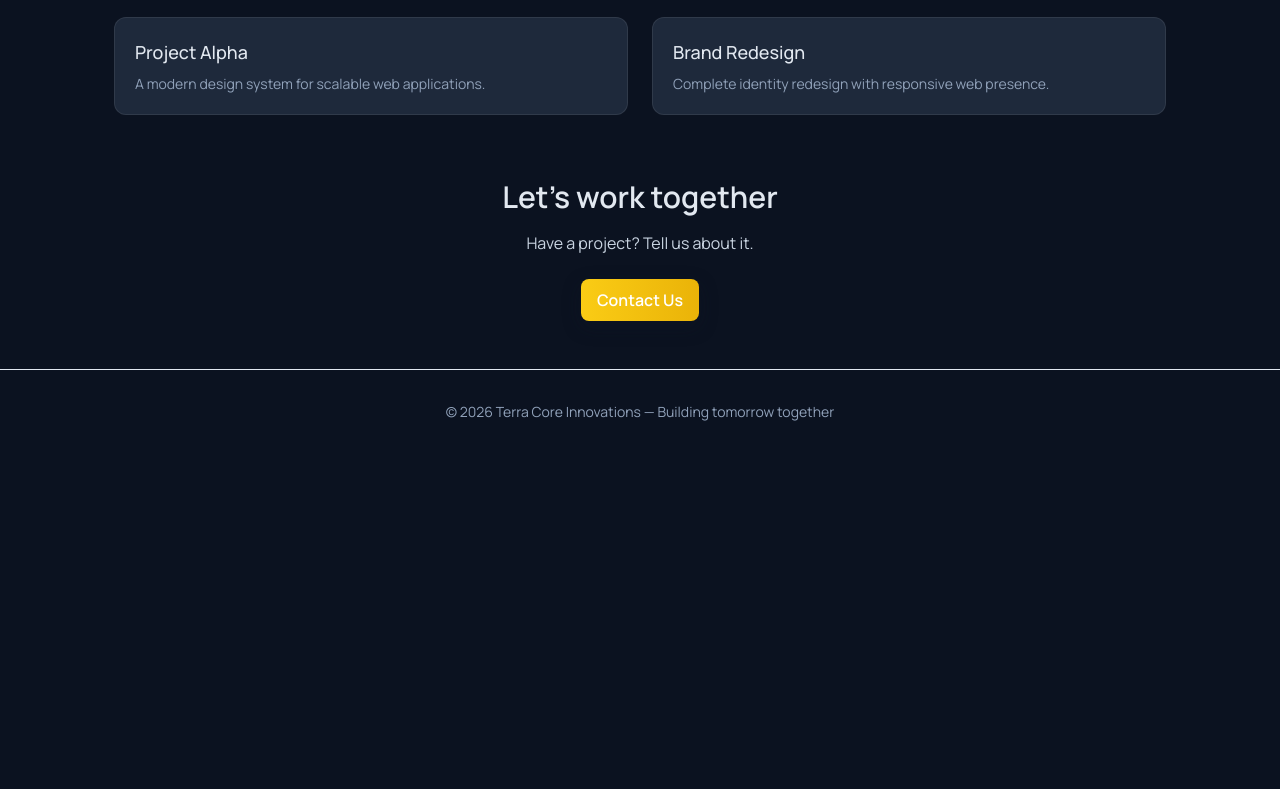
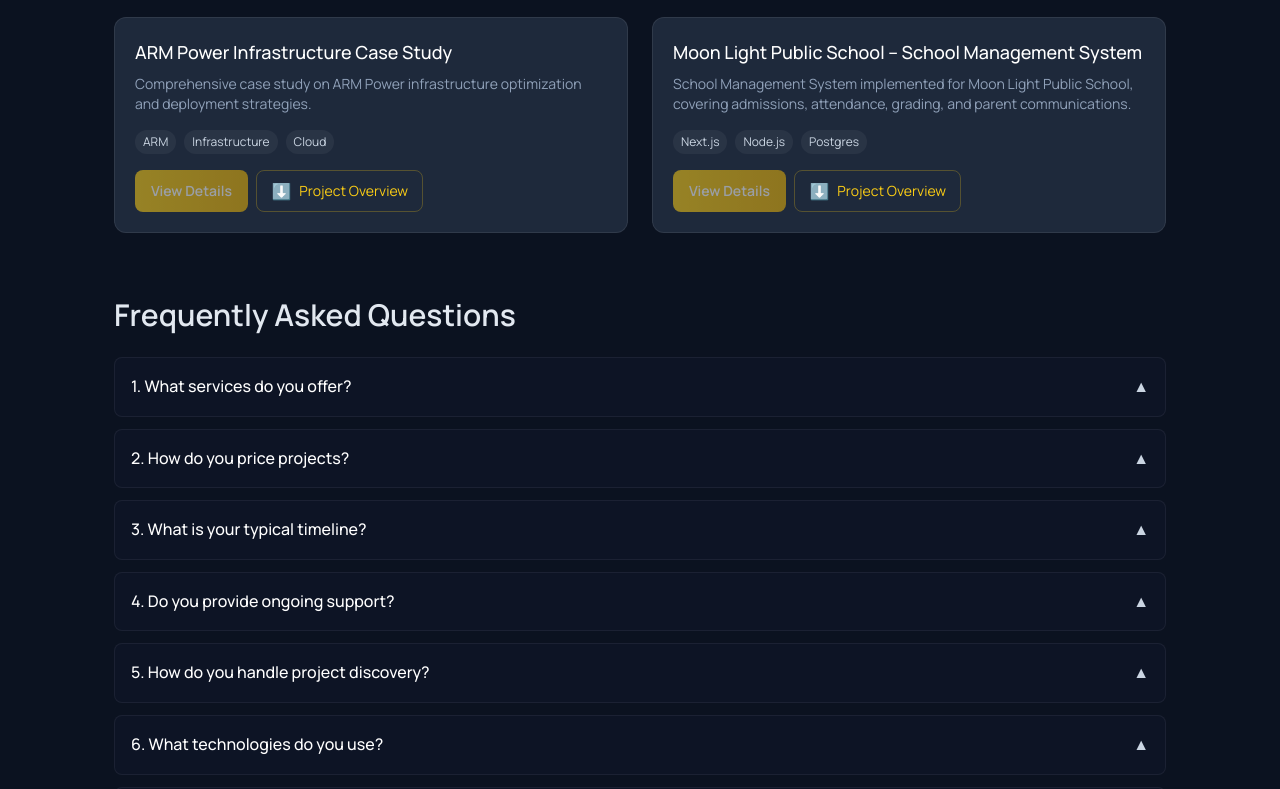
Before and after one commit to mdanwarkhan/portfolio, a Next.js app: page / in a window 1280 px wide. Shown: the part 540-1329 px from the top of the page. Before the commit the page ends 994 px from the top, so only its background shows below. Built offline with nearby package versions, Linux system fonts and the light colour scheme.

Commit message:
Updated faqs

```diff
--- /dev/null
+++ b/app/components/FAQAccordion.tsx
@@ -0,0 +1,88 @@
+"use client";
+
+import { useState } from "react";
+
+const items = [
+  {
+    q: "What services do you offer?",
+    a: "We provide web and mobile development, product design, and digital strategy focused on measurable business outcomes.",
+  },
+  {
+    q: "How do you price projects?",
+    a: "Pricing depends on scope, timeline, and deliverables; we offer fixed-price, milestone-based, and time-and-materials engagements.",
+  },
+  {
+    q: "What is your typical timeline?",
+    a: "Small projects take weeks; medium initiatives take 2–3 months; larger, product-grade builds take longer depending on scope.",
+  },
+  {
+    q: "Do you provide ongoing support?",
+    a: "Yes — we offer maintenance and support plans, as well as staff augmentation for ongoing needs.",
+  },
+  {
+    q: "How do you handle project discovery?",
+    a: "We run a discovery phase that includes stakeholder interviews, goals alignment, and a prioritized roadmap.",
+  },
+  {
+    q: "What technologies do you use?",
+    a: "We typically use modern JavaScript stacks (Next.js, React), Node.js backends, and relational databases, tailored to project needs.",
+  },
+  {
+    q: "Can you integrate with existing systems?",
+    a: "Yes — we integrate with CRMs, payment providers, analytics, and other third-party services via APIs.",
+  },
+  {
+    q: "How do you measure success?",
+    a: "We set KPIs during discovery and track metrics like user engagement, conversion, and operational efficiency.",
+  },
+  {
+    q: "Do you sign NDAs?",
+    a: "Yes, we can sign NDAs and abide by confidentiality requirements for sensitive projects.",
+  },
+  {
+    q: "How can I get started?",
+    a: "Start by contacting us via the Contact form; we’ll schedule a discovery call to understand your needs and next steps.",
+  },
+];
+
+export default function FAQAccordion() {
+  const [openIndex, setOpenIndex] = useState<number | null>(null);
+
+  function toggle(i: number) {
+    setOpenIndex((cur) => (cur === i ? null : i));
+  }
+
+  return (
+    <div className="space-y-3">
+      {items.map((it, i) => {
+        const isOpen = openIndex === i;
+        const panelId = `faq-panel-${i}`;
+        const btnId = `faq-button-${i}`;
+        return (
+          <div key={i} className="rounded-lg border border-white/6 bg-slate-900/60 p-4">
+            <h3>
+              <button
+                id={btnId}
+                aria-expanded={isOpen}
+                aria-controls={panelId}
+                onClick={() => toggle(i)}
+                className="w-full flex items-center justify-between text-left text-white">
+                <span className="font-medium">{i + 1}. {it.q}</span>
+                <span className={`ml-4 text-slate-300 transition-transform ${isOpen ? "rotate-180" : "rotate-0"}`}>
+                  ▲
+                </span>
+              </button>
+            </h3>
+            <div
+              id={panelId}
+              role="region"
+              aria-labelledby={btnId}
+              className={`mt-3 text-sm text-slate-300 ${isOpen ? "block" : "hidden"}`}>
+              {it.a}
+            </div>
+          </div>
+        );
+      })}
+    </div>
+  );
+}
--- a/app/data/products.ts
+++ b/app/data/products.ts
@@ -10,9 +10,38 @@ export type Product = {
   customerIssue: string;
   solutionApproach: string;
   businessImpact: string;
+  downloadUrl?: string;
 };
 
 export const products: Product[] = [
+  {
+    slug: "arm-power-case-study",
+    title: "ARM Power Infrastructure Case Study",
+    description: "Comprehensive case study on ARM Power infrastructure optimization and deployment strategies.",
+    screenshots: [],
+    features: ["Infrastructure optimization", "Power management", "Deployment strategies"],
+    techStack: ["ARM", "Infrastructure", "Cloud"],
+    architecture: "Enterprise infrastructure solution showcasing best practices in ARM-based power systems.",
+    businessProblem: "Organizations needed to optimize their ARM power infrastructure for better efficiency and reduced operational costs.",
+    customerIssue: "Companies struggled with inefficient power management and high operational expenses in infrastructure deployment.",
+    solutionApproach: "Developed comprehensive strategies for ARM power infrastructure optimization including deployment best practices.",
+    businessImpact: "Successful optimization resulted in significant cost savings, improved infrastructure efficiency, and better resource utilization.",
+    downloadUrl: "/documents/arm-power-case-study.pdf",
+  },
+    {
+      slug: "school-management-case-study",
+      title: "Moon Light Public School – School Management System",
+      description: "School Management System implemented for Moon Light Public School, covering admissions, attendance, grading, and parent communications.",
+      screenshots: [],
+      features: ["Admissions & enrollment", "Attendance tracking", "Grades & reporting"],
+      techStack: ["Next.js", "Node.js", "Postgres"],
+      architecture: "Single application with modular services for admin, teachers, and parents.",
+      businessProblem: "Manual school processes caused administrative overhead and inconsistent communication with parents.",
+      customerIssue: "Staff spent excessive time on manual tasks and parents lacked timely updates on student progress.",
+      solutionApproach: "Built a unified school management platform to automate administrative tasks and provide real-time updates to parents.",
+      businessImpact: "Reduced administrative time, improved parent engagement, and streamlined grading and attendance workflows.",
+      downloadUrl: "/documents/school-management-case-study.pdf",
+    },
   {
     slug: "vehicle-auction-platform",
     title: "Vehicle Auction Platform",
--- a/app/page.tsx
+++ b/app/page.tsx
@@ -1,6 +1,8 @@
 import Link from "next/link";
 import { Metadata } from "next";
 import AnimatedWord from "./components/AnimatedWord";
+import { products } from "./data/products";
+import FAQAccordion from "./components/FAQAccordion";
 
 export const metadata: Metadata = {
   title: "Terra Core Innovations | Web Design & Development Agency",
@@ -41,15 +43,38 @@ export default function Home() {
       <section className="mt-8 sm:mt-12">
         <h2 className="text-2xl sm:text-3xl font-semibold mb-6 sm:mb-8">Featured Projects</h2>
         <div className="grid grid-cols-1 sm:grid-cols-2 gap-4 sm:gap-6">
-          <div className="card p-4 sm:p-6">
-            <h3 className="font-medium text-base sm:text-lg mb-2">Project Alpha</h3>
-            <p className="text-xs sm:text-sm text-slate-400">A modern design system for scalable web applications.</p>
-          </div>
-          <div className="card p-4 sm:p-6">
-            <h3 className="font-medium text-base sm:text-lg mb-2">Brand Redesign</h3>
-            <p className="text-xs sm:text-sm text-slate-400">Complete identity redesign with responsive web presence.</p>
-          </div>
+          {products.filter((p) => p.slug !== "vehicle-auction-platform").slice(0, 2).map((project) => (
+            <div key={project.slug} className="card p-4 sm:p-6 hover:border-accent/40 hover:shadow-lg transition border border-transparent">
+              <div className="mb-4">
+                <h3 className="font-medium text-base sm:text-lg mb-2 text-white">{project.title}</h3>
+                <p className="text-xs sm:text-sm text-slate-400">{project.description}</p>
+              </div>
+              <div className="flex flex-wrap gap-2 mb-4">
+                {project.techStack.slice(0, 3).map((tech) => (
+                  <span key={tech} className="rounded-full bg-white/5 px-2 py-1 text-xs text-slate-300">
+                    {tech}
+                  </span>
+                ))}
+              </div>
+              <div className="flex gap-2">
+                <button disabled className="btn-primary text-xs sm:text-sm py-2 px-3 opacity-50 cursor-not-allowed" aria-disabled>
+                  View Details
+                </button>
+                {project.downloadUrl && (
+                  <a href={project.downloadUrl} download className="btn-ghost text-xs sm:text-sm py-2 px-3 inline-flex items-center gap-2">
+                    <span className="inline-block text-base">⬇️</span>
+                    Project Overview
+                  </a>
+                )}
+              </div>
+            </div>
+          ))}
         </div>
+      </section>
+
+      <section className="mt-12 sm:mt-16">
+        <h2 className="text-2xl sm:text-3xl font-semibold mb-4 sm:mb-6">Frequently Asked Questions</h2>
+        <FAQAccordion />
       </section>
 
       <section className="mt-12 sm:mt-16 text-center">
```
Also changed, not shown: 2 other files (tests, documents, lock files or other folders).
